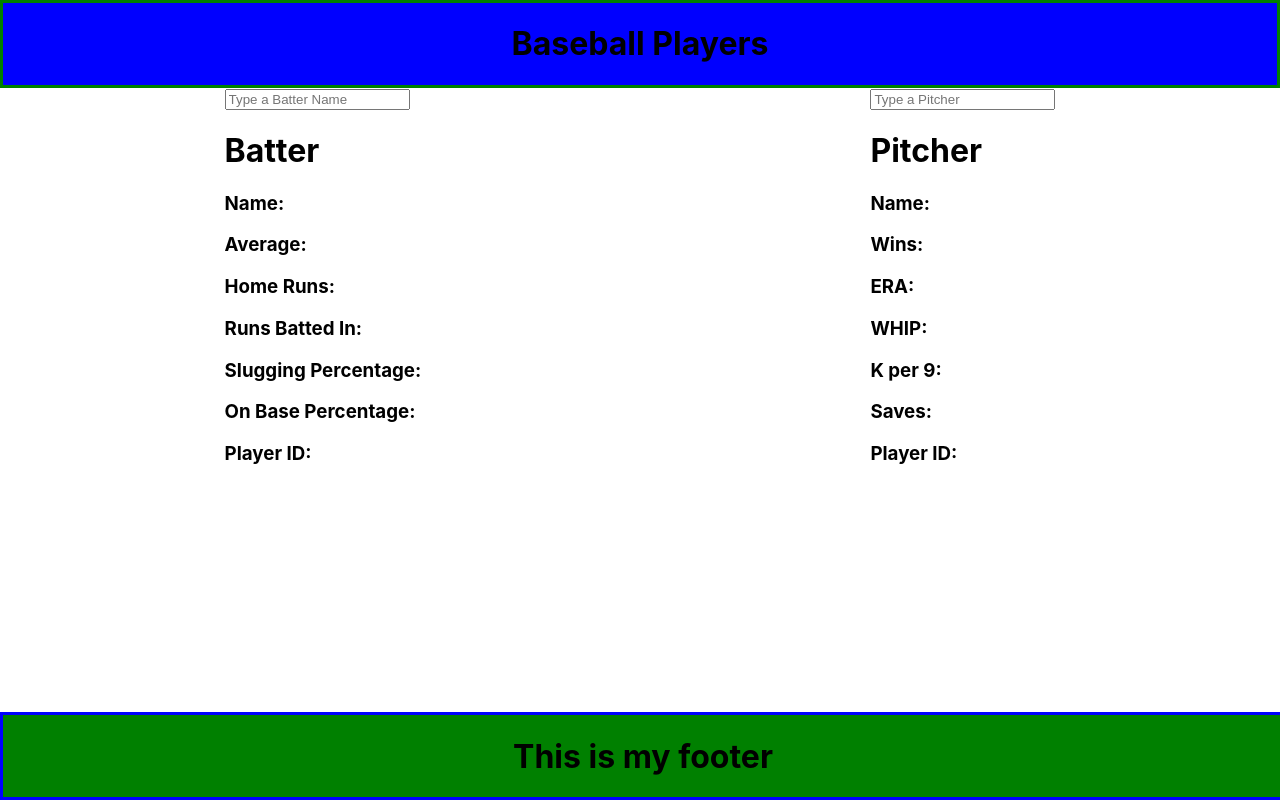
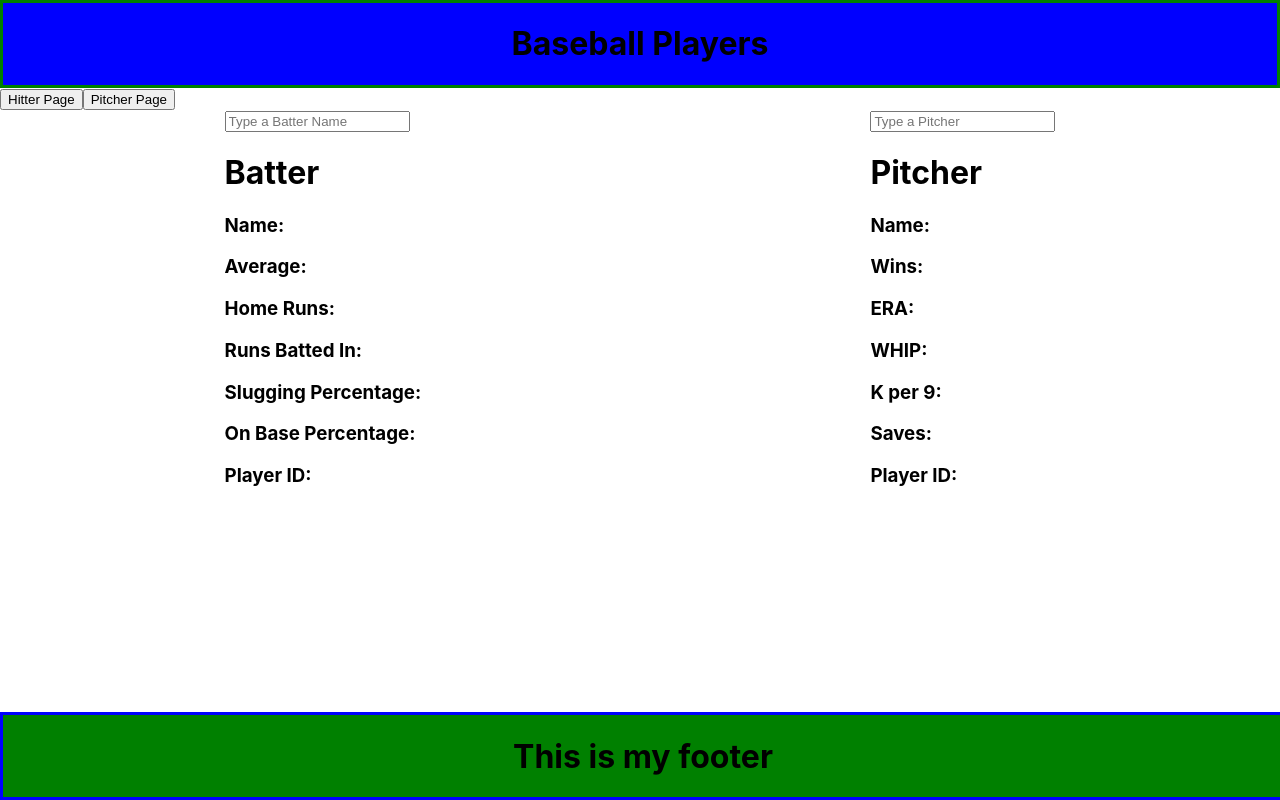
Before and after one commit to iar001/mlb-project, a React (Create React App) app: page /hitters in a window 1280 px wide. Built offline with nearby package versions, Linux system fonts and the light colour scheme.

Commit message:
on way to separating hitters and pitchers

```diff
--- a/src/App.css
+++ b/src/App.css
@@ -7,7 +7,7 @@
   border: 3px solid green;
 }
 
-.homepage {
+.players {
   display: flex;
   justify-content: space-around;
 }
--- a/src/App.js
+++ b/src/App.js
@@ -1,9 +1,12 @@
 import React, { Component } from 'react';
+import { Route } from 'react-router-dom';
 import './App.css';
 import { playerIDVariable, playerNameVariable, pitcherNameVariable, pitcherIDVariable } from './services/api-helper';
 import Header from './components/Header';
 import Footer from './components/Footer'
+import Players from './components/Players';
 import HomePage from './components/HomePage';
+import Pitchers from './components/Pitchers';
 
 class App extends Component {
   constructor(props) {
@@ -80,8 +83,25 @@ class App extends Component {
 
       return (
         <div className="app">
-          <Header />
-          <HomePage
+          <Header/>
+          <HomePage />
+          <Route exact path="/hitters" render={() => (
+            <Players
+              handleChange1={this.handleChange1}
+              handleSubmit1={this.handleSubmit1}
+              playerStatsName={this.state.playerStatsName}
+              playerStatsNameIDInfo={this.state.playerStatsNameIDInfo}
+              handleChangePitcher={this.handleChangePitcher}
+              handleSubmitPitcher={this.handleSubmitPitcher}
+              pitcherName={this.state.pitcherName}
+              pitcherStatsNameIDInfo={this.state.pitcherStatsNameIDInfo}
+            />
+          )}
+          />
+
+
+          <Route exact path="/pitchers" render={() => (
+            <Pitchers
             handleChange1={this.handleChange1}
             handleSubmit1={this.handleSubmit1}
             playerStatsName={this.state.playerStatsName}
@@ -90,8 +110,22 @@ class App extends Component {
             handleSubmitPitcher={this.handleSubmitPitcher}
             pitcherName={this.state.pitcherName}
             pitcherStatsNameIDInfo={this.state.pitcherStatsNameIDInfo}
+            />
+          )}
           />
-          <Footer />
+
+          {/* <Players
+            handleChange1={this.handleChange1}
+            handleSubmit1={this.handleSubmit1}
+            playerStatsName={this.state.playerStatsName}
+            playerStatsNameIDInfo={this.state.playerStatsNameIDInfo}
+            handleChangePitcher={this.handleChangePitcher}
+            handleSubmitPitcher={this.handleSubmitPitcher}
+            pitcherName={this.state.pitcherName}
+            pitcherStatsNameIDInfo={this.state.pitcherStatsNameIDInfo}
+          /> */}
+          <Footer
+          />
         </div>
       )
 
--- a/src/components/HomePage.jsx
+++ b/src/components/HomePage.jsx
@@ -1,38 +1,17 @@
 import React from 'react';
+import { Link } from 'react-router-dom';
 
 export default function HomePage(props) {
   return (
-    <div className="homepage">
+    <div className="HomePage">
+      <Link to="/hitters" key="hitters">
+        <button>Hitter Page</button>
+      </Link>
 
-      <div className="batter-name">
-        <form id="batter-form-name" onSubmit={props.handleSubmit1}>
-          <input id="input" type="text" onChange={props.handleChange1} placeholder="Type a Batter Name" />
-          <h1>Batter</h1>
-          <h3>Name: {props.playerStatsName.name_display_first_last}</h3>
-          <h3>Average: {props.playerStatsNameIDInfo.avg}</h3>
-          <h3>Home Runs: {props.playerStatsNameIDInfo.hr}</h3>
-          <h3>Runs Batted In: {props.playerStatsNameIDInfo.rbi}</h3>
-          <h3>Slugging Percentage: {props.playerStatsNameIDInfo.slg}</h3>
-          <h3>On Base Percentage: {props.playerStatsNameIDInfo.obp}</h3>
-          <h3>Player ID: {props.playerStatsNameIDInfo.player_id}</h3>
-        </form>
-      </div>
-
-      <div className="pitcher-name">
-        <form id="pitcher-form-name" onSubmit={props.handleSubmitPitcher}>
-          <input id="input" type="text" onChange={props.handleChangePitcher} placeholder="Type a Pitcher" />
-          <h1>Pitcher</h1>
-          <h3>Name: {props.pitcherName.name_display_first_last}</h3>
-          <h3>Wins: {props.pitcherStatsNameIDInfo.w}</h3>
-          <h3>ERA: {props.pitcherStatsNameIDInfo.era}</h3>
-          <h3>WHIP: {props.pitcherStatsNameIDInfo.whip}</h3>
-          <h3>K per 9: {props.pitcherStatsNameIDInfo.k9}</h3>
-          <h3>Saves: {props.pitcherStatsNameIDInfo.sv}</h3>
-          <h3>Player ID: {props.pitcherStatsNameIDInfo.player_id}</h3>
-        </form>
-      </div>
+      <Link to="/pitchers" key="pitchers">
+        <button>Pitcher Page</button>
+      </Link>
 
     </div>
   )
-
 }
--- /dev/null
+++ b/src/components/Pitchers.jsx
@@ -0,0 +1,24 @@
+import React from 'react';
+import { Link } from 'react-router-dom';
+
+
+export default function Pitchers(props) {
+  return (
+    <div className="pitcher-name">
+        <form id="pitcher-form-name" onSubmit={props.handleSubmitPitcher}>
+          <input id="input" type="text" onChange={props.handleChangePitcher} placeholder="Type a Pitcher" />
+          <h1>Pitcher</h1>
+          <h3>Name: {props.pitcherName.name_display_first_last}</h3>
+          <h3>Wins: {props.pitcherStatsNameIDInfo.w}</h3>
+          <h3>ERA: {props.pitcherStatsNameIDInfo.era}</h3>
+          <h3>WHIP: {props.pitcherStatsNameIDInfo.whip}</h3>
+          <h3>K per 9: {props.pitcherStatsNameIDInfo.k9}</h3>
+          <h3>Saves: {props.pitcherStatsNameIDInfo.sv}</h3>
+          <h3>Player ID: {props.pitcherStatsNameIDInfo.player_id}</h3>
+      </form>
+    </div>
+
+  )
+
+
+}
--- /dev/null
+++ b/src/components/Players.jsx
@@ -0,0 +1,39 @@
+import React from 'react';
+import { Link } from 'react-router-dom';
+
+export default function Players(props) {
+  return (
+    <div className="players">
+
+      <div className="batter-name">
+        <form id="batter-form-name" onSubmit={props.handleSubmit1}>
+          <input id="input" type="text" onChange={props.handleChange1} placeholder="Type a Batter Name" />
+          <h1>Batter</h1>
+          <h3>Name: {props.playerStatsName.name_display_first_last}</h3>
+          <h3>Average: {props.playerStatsNameIDInfo.avg}</h3>
+          <h3>Home Runs: {props.playerStatsNameIDInfo.hr}</h3>
+          <h3>Runs Batted In: {props.playerStatsNameIDInfo.rbi}</h3>
+          <h3>Slugging Percentage: {props.playerStatsNameIDInfo.slg}</h3>
+          <h3>On Base Percentage: {props.playerStatsNameIDInfo.obp}</h3>
+          <h3>Player ID: {props.playerStatsNameIDInfo.player_id}</h3>
+        </form>
+      </div>
+
+      <div className="pitcher-name">
+        <form id="pitcher-form-name" onSubmit={props.handleSubmitPitcher}>
+          <input id="input" type="text" onChange={props.handleChangePitcher} placeholder="Type a Pitcher" />
+          <h1>Pitcher</h1>
+          <h3>Name: {props.pitcherName.name_display_first_last}</h3>
+          <h3>Wins: {props.pitcherStatsNameIDInfo.w}</h3>
+          <h3>ERA: {props.pitcherStatsNameIDInfo.era}</h3>
+          <h3>WHIP: {props.pitcherStatsNameIDInfo.whip}</h3>
+          <h3>K per 9: {props.pitcherStatsNameIDInfo.k9}</h3>
+          <h3>Saves: {props.pitcherStatsNameIDInfo.sv}</h3>
+          <h3>Player ID: {props.pitcherStatsNameIDInfo.player_id}</h3>
+        </form>
+      </div>
+
+    </div>
+  )
+
+}
```
